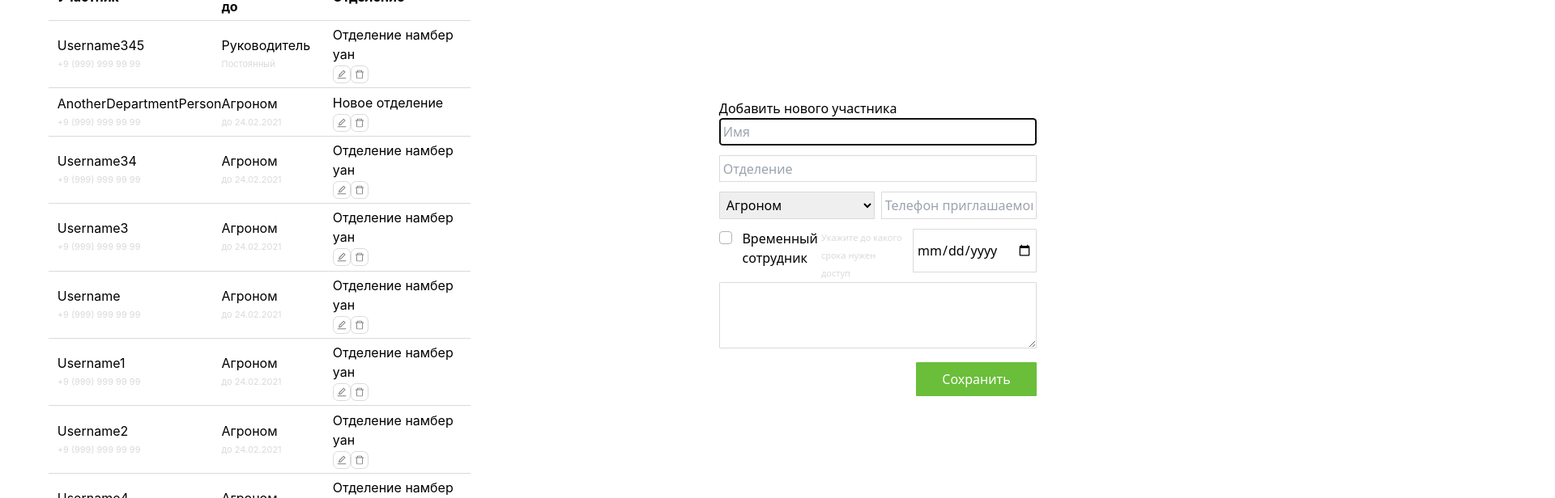
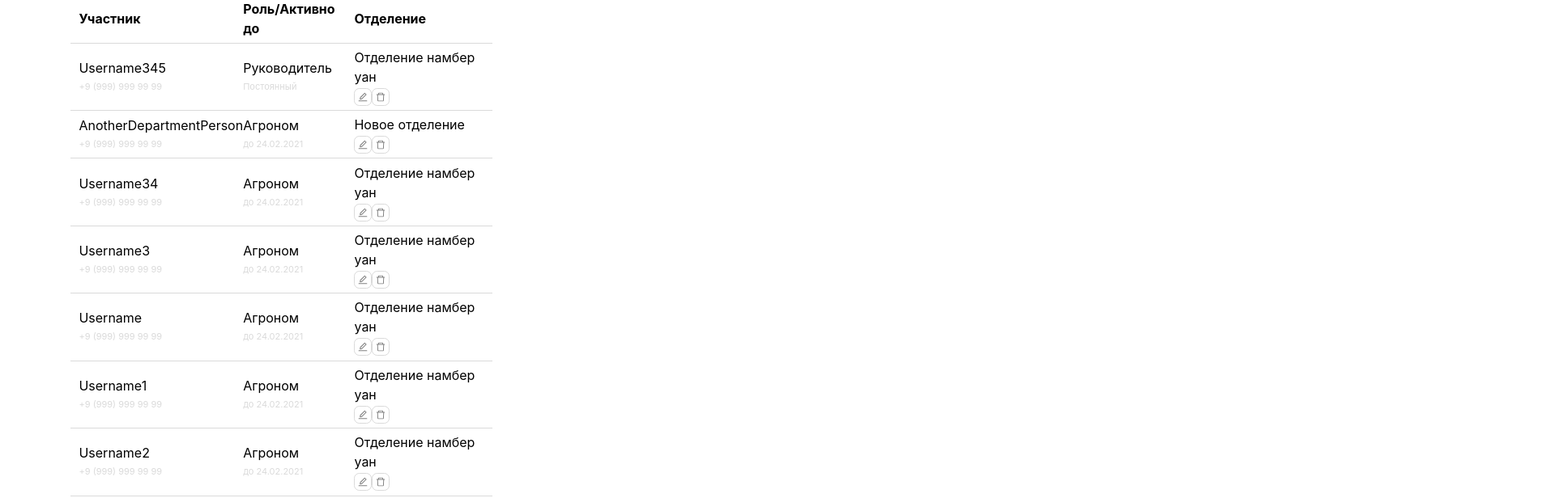
Before and after one commit to PetrAlexkulakov/List-Of-Agronomists, a React (Vite) app: page / in a window 1280 px wide. Shown: the part 240-856 px from the top of the page at 81% size, 1920 px wide, since content can reach past the window. Built offline with nearby package versions, Linux system fonts and the light colour scheme.

Commit message:
feat: create ability to create participant

```diff
--- a/src/components/MyForm/index.tsx
+++ b/src/components/MyForm/index.tsx
@@ -1,17 +1,49 @@
 import { Dialog, Transition } from "@headlessui/react"
 import { Fragment } from "react"
-import { useForm } from "react-hook-form"
+import { FieldValues, SubmitHandler, useForm } from "react-hook-form"
 import styles from './styles.module.scss';
+import { IParticipant } from "../../share/participants";
 
-const MyForm = ({ isOpen, closeModal }: { isOpen: boolean, closeModal: () => void }) => {
+const MyForm = ({ isOpen, closeModal, filteredPeople }: {
+    isOpen: boolean, closeModal: () => void, filteredPeople: IParticipant[]
+  }) => {
   const {
     register,
     handleSubmit,
-    watch,
-    formState: { errors },
+    reset
   } = useForm()
 
-  const onSubmit = (data) => console.log(data)
+  const onSubmit = ({
+    name,
+    department,
+    isTemporary,
+    phone,
+    role,
+    comment,
+    temporaryFor,
+  }: {
+    name: string;
+    department: string;
+    comment: string;
+    isTemporary: boolean;
+    phone: string;
+    role: string;
+    temporaryFor: string;
+  }) => {
+    const newParticipant: IParticipant = {
+      name,
+      phone,
+      role,
+      activeUntil: isTemporary ? temporaryFor : 'Постоянный',
+      department,
+      comment
+    };
+
+    filteredPeople.push(newParticipant);
+    closeModal()
+    reset()
+  }
+
   return (
     <Transition appear show={isOpen} as={Fragment}>
         <Dialog as="div" className="relative z-10" onClose={closeModal}>
@@ -40,28 +72,28 @@ const MyForm = ({ isOpen, closeModal }: { isOpen: boolean, closeModal: () => voi
               >
                 <Dialog.Panel className="w-3/5 transform overflow-hidden rounded-2xl bg-white p-6 text-left align-middle shadow-xl transition-all">
                   <div>Добавить нового участника</div>
-                  <form className={styles.mainForm} onSubmit={handleSubmit(onSubmit)}>
-                    <input type="text" name="name" placeholder="Имя" />
-                    <input type="text" name="department" placeholder="Отделение" />
+                  <form className={styles.mainForm} onSubmit={handleSubmit(onSubmit as SubmitHandler<FieldValues>)}>
+                    <input {...register("name")} type="text" name="name" placeholder="Имя" />
+                    <input {...register("department")} type="text" name="department" placeholder="Отделение" />
                     <div>
-                      <select name="role" id="">
-                        <option value="agronomist">Агроном</option>
-                        <option value="director">Руководитель</option>
+                      <select {...register("role")} name="role" id="">
+                        <option value="Агроном">Агроном</option>
+                        <option value="Руководитель">Руководитель</option>
                       </select>
-                      <input type="text" name="phone" placeholder="Телефон приглашаемого" />
+                      <input {...register("phone")} type="text" name="phone" placeholder="Телефон приглашаемого" />
                     </div>
                     <div className="flex place-content-between">
                       <div className="w-1/2">
-                        <input type="checkbox" name="isTemporary" id="isTemporary" />
+                        <input {...register("isTemporary")} type="checkbox" name="isTemporary" id="isTemporary" />
                         <label htmlFor="isTemporary"></label>
                         <div className="flex flex-col">
                           <div>Временный сотрудник</div>
                           <p>Укажите до какого срока нужен доступ</p>
                         </div>
                       </div>
-                      <input className={styles.mainForm__inputDate} type="date" name="temporaryFor" id="" />
+                      <input {...register("temporaryFor")} className={styles.mainForm__inputDate} type="date" name="temporaryFor" id="" />
                     </div>
-                    <textarea name="comment" id="" cols={50} rows={3}></textarea>
+                    <textarea {...register("comment")} name="comment" id="" cols={50} rows={3}></textarea>
                     <button type="submit">Сохранить</button>
                   </form>
                 </Dialog.Panel>
--- a/src/pages/Table/index.tsx
+++ b/src/pages/Table/index.tsx
@@ -8,7 +8,7 @@ import MyForm from "../../components/MyForm";
 const Table = () => {
   const [filteredPeople, setFilteredPeople] = useState(participants)
   const [viewedPeople, setViewedPeople] = useState(filteredPeople);
-  const [isOpen, setIsOpen] = useState(true);
+  const [isOpen, setIsOpen] = useState(false);
 
   const handleDelete = (indexToDelete: number) => {
     const updatedPeople = [...filteredPeople];
@@ -77,7 +77,7 @@ const Table = () => {
           </div>
         }
       </div>
-      <MyForm isOpen={isOpen} closeModal={closeModal} />
+      <MyForm isOpen={isOpen} closeModal={closeModal} filteredPeople={filteredPeople} />
     </>
   )
 }
--- a/src/share/participants.ts
+++ b/src/share/participants.ts
@@ -4,6 +4,7 @@ export interface IParticipant {
     role: string;
     activeUntil: string;
     department: string;
+    comment?: string;
 }
 
 export const participants: IParticipant[] = [
```
